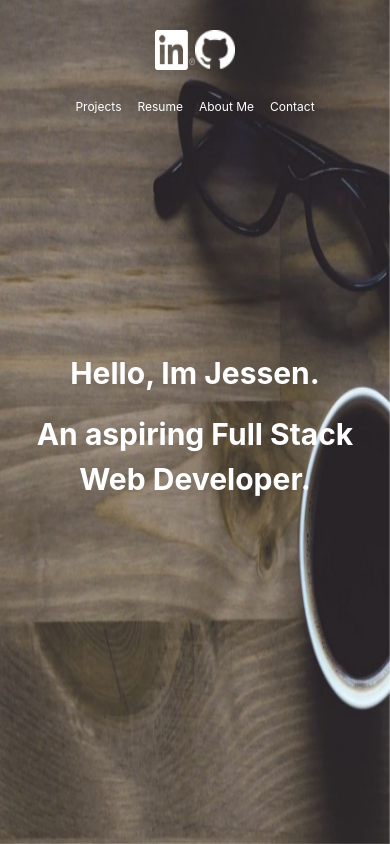
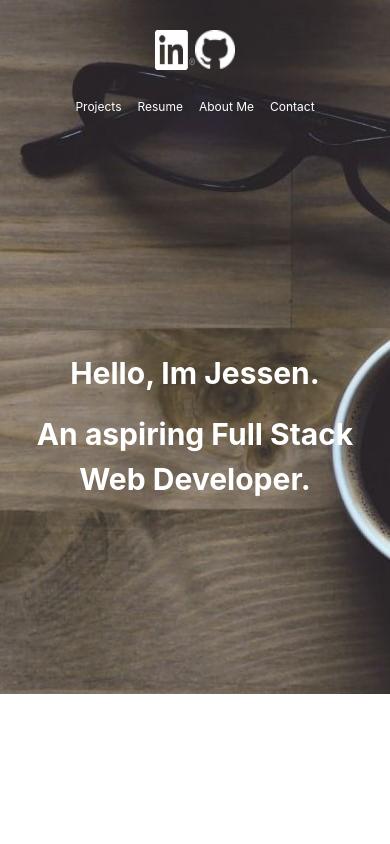
Before and after one commit to jessendasilva1/PersonalPortfolio, a React (Create React App) app: page / in a window 390 px wide. Built offline with nearby package versions, Linux system fonts and the light colour scheme.

Commit message:
fixed background resizing issues

```diff
--- a/src/App.css
+++ b/src/App.css
@@ -1,7 +1,7 @@
 #main{
 
     background-image: url("./images/portfolio_background.jpg");
-    background-size: 100% 100%;
+    background-attachment: fixed;
     background-repeat: no-repeat;
     min-height: 100vh;
 }
@@ -11,9 +11,9 @@
     #main{
 
         background-image: url("./images/portfolio_background_small.jpg");
-        background-size: 100% 100%;
         background-attachment: fixed;
         background-repeat: no-repeat;
+        min-height: 100vh;
     }
 
 }
```
Also changed, not shown: src/images/portfolio_background_small.jpg.
